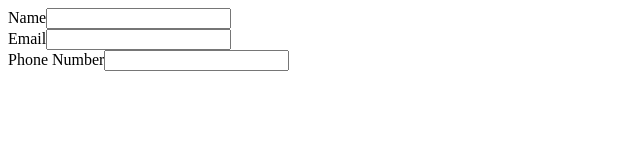
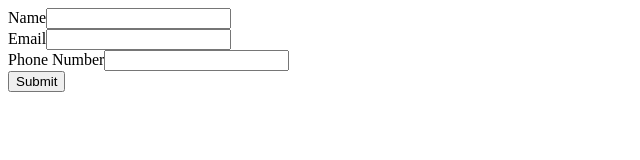
Before and after one commit to LedaThemis/odin-cv-application, a React (Create React App) app: page / in a window 1280 px wide. Shown: the top 160 px of the page, without its empty margins (0-640 px from the left). Built offline with nearby package versions, Linux system fonts and the light colour scheme.

Commit message:
add ability to submit, edit general info inputs

```diff
--- a/src/App.js
+++ b/src/App.js
@@ -9,9 +9,11 @@ class App extends Component {
       name: '',
       email: '',
       phoneNumber: '',
+      generalEditable: true,
     };
 
     this.onInputChange = this.onInputChange.bind(this);
+    this.setEditable = this.setEditable.bind(this);
   }
 
   onInputChange(e) {
@@ -22,12 +24,25 @@ class App extends Component {
     });
   }
 
+  setEditable(statekey, newState) {
+    this.setState({
+      [statekey]: newState,
+    });
+  }
+
   render() {
-    const { name, email, phoneNumber } = this.state;
+    const { name, email, phoneNumber, generalEditable } = this.state;
 
     return (
       <div className="App">
-        <General name={name} email={email} phoneNumber={phoneNumber} onInputChange={this.onInputChange} />
+        <General
+          name={name}
+          email={email}
+          phoneNumber={phoneNumber}
+          onInputChange={this.onInputChange}
+          editable={generalEditable}
+          setEditable={this.setEditable}
+        />
       </div>
     );
   }
--- a/src/components/General.js
+++ b/src/components/General.js
@@ -5,8 +5,25 @@ class General extends Component {
     super(props);
   }
 
+  displayElement(htmlID, htmlName, htmlType, htmlStateKey, htmlValue, htmlOnChange) {
+    if (this.props.editable) {
+      return (
+        <input
+          id={htmlID}
+          name={htmlName}
+          type={htmlType}
+          data-statekey={htmlStateKey}
+          value={htmlValue}
+          onChange={htmlOnChange}
+        ></input>
+      );
+    } else {
+      return <p>{htmlValue}</p>;
+    }
+  }
+
   render() {
-    const { name, email, phoneNumber, onInputChange } = this.props;
+    const { name, email, phoneNumber, onInputChange, editable, setEditable } = this.props;
     return (
       <div id="general-section">
         <div className="inputs-div">
@@ -15,37 +32,33 @@ class General extends Component {
               Name
             </label>
 
-            <input id="name" name="name" type="text" data-statekey="name" value={name} onChange={onInputChange}></input>
+            {this.displayElement('name', 'name', 'text', 'name', name, onInputChange)}
           </div>
           <div className="input-div">
             <label className="input-label" htmlFor="email">
               Email
             </label>
 
-            <input
-              id="email"
-              name="email"
-              type="email"
-              data-statekey="email"
-              value={email}
-              onChange={onInputChange}
-            ></input>
+            {this.displayElement('email', 'email', 'email', 'email', email, onInputChange)}
           </div>
           <div className="input-div">
             <label className="input-label" htmlFor="phoneNumber">
               Phone Number
             </label>
 
-            <input
-              id="phoneNumber"
-              name="phoneNumber"
-              type="tel"
-              data-statekey="phoneNumber"
-              value={phoneNumber}
-              onChange={onInputChange}
-            ></input>
+            {this.displayElement('phoneNumber', 'phoneNumber', 'tel', 'phoneNumber', phoneNumber, onInputChange)}
           </div>
         </div>
+        {editable && (
+          <button id="general-section-submit" type="button" onClick={() => setEditable('generalEditable', false)}>
+            Submit
+          </button>
+        )}
+        {!editable && (
+          <button id="general-section-edit" type="button" onClick={() => setEditable('generalEditable', true)}>
+            Edit
+          </button>
+        )}
       </div>
     );
   }
```
